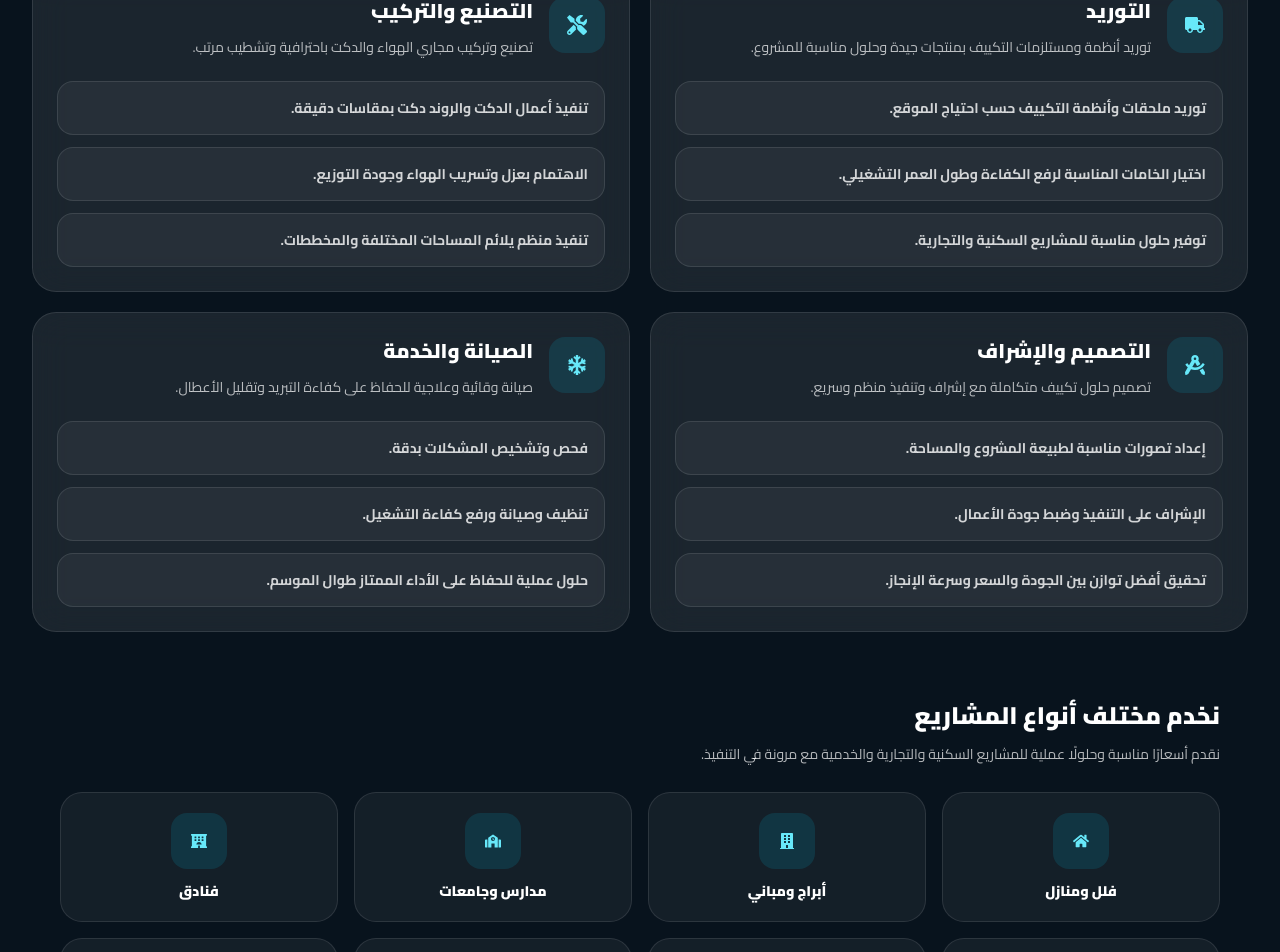
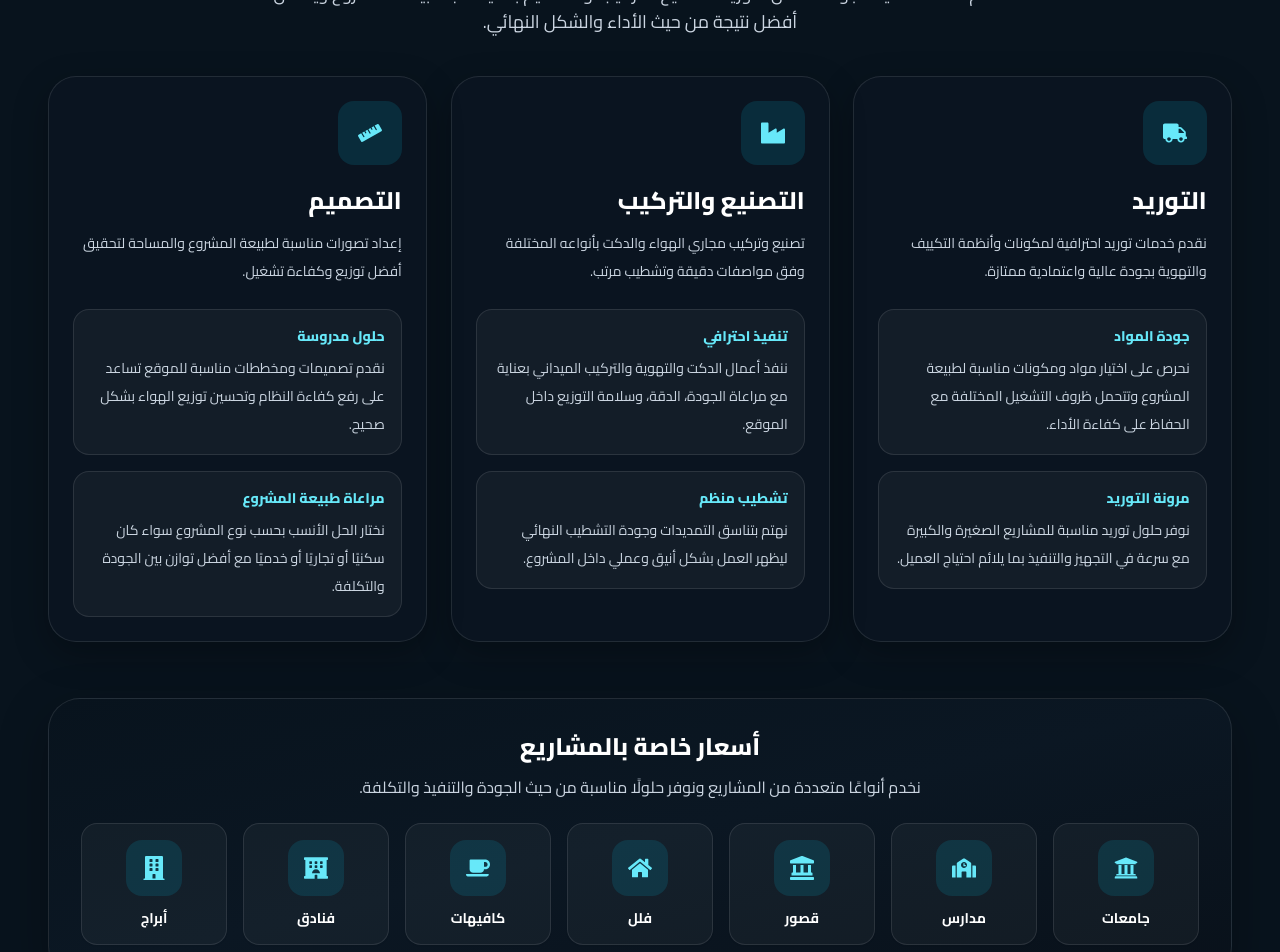
Before and after one commit to nawafonti123/riah-aljalid-clean, a Next.js app in the folder frontend/: page / in a window 1280 px wide. Shown: the part 3760-4712 px from the top of the page. Built offline with nearby package versions, Linux system fonts and the light colour scheme; no server answers.

Commit message:
Fix repeated public pages and improve layout

```diff
--- a/frontend/components/sections/Services.tsx
+++ b/frontend/components/sections/Services.tsx
@@ -1,180 +1,223 @@
 'use client';
 
-import { motion } from 'framer-motion';
+import { useRef } from 'react';
+import { motion, useInView } from 'framer-motion';
+import Tilt from 'react-parallax-tilt';
 import {
   FaTruck,
-  FaDraftingCompass,
-  FaTools,
-  FaWind,
-  FaSnowflake,
+  FaIndustry,
+  FaRuler,
+  FaUniversity,
+  FaSchool,
+  FaLandmark,
+  FaHome,
+  FaCoffee,
+  FaHotel,
   FaBuilding,
-  FaSchool,
-  FaHome,
-  FaHotel,
-  FaStore,
-  FaHospital,
-  FaIndustry,
+  FaWrench,
 } from 'react-icons/fa';
 
-type Service = {
+interface ServiceDetail {
+  title: string;
+  description: string;
+}
+
+interface StaticService {
   id: string;
   title: string;
-  icon: React.ComponentType<{ className?: string }>;
-  short: string;
-  details: string[];
-};
+  description: string;
+  icon: JSX.Element;
+  details: ServiceDetail[];
+}
 
-const servicesData: Service[] = [
+const servicesData: StaticService[] = [
   {
-    id: 'supply',
+    id: '1',
     title: 'التوريد',
-    icon: FaTruck,
-    short: 'توريد أنظمة ومستلزمات التكييف بمنتجات جيدة وحلول مناسبة للمشروع.',
+    icon: <FaTruck />,
+    description: 'نقدم خدمات توريد احترافية لمكونات وأنظمة التكييف والتهوية بجودة عالية واعتمادية ممتازة.',
     details: [
-      'توريد ملحقات وأنظمة التكييف حسب احتياج الموقع.',
-      'اختيار الخامات المناسبة لرفع الكفاءة وطول العمر التشغيلي.',
-      'توفير حلول مناسبة للمشاريع السكنية والتجارية.',
+      {
+        title: 'جودة المواد',
+        description:
+          'نحرص على اختيار مواد ومكونات مناسبة لطبيعة المشروع وتتحمل ظروف التشغيل المختلفة مع الحفاظ على كفاءة الأداء.',
+      },
+      {
+        title: 'مرونة التوريد',
+        description:
+          'نوفر حلول توريد مناسبة للمشاريع الصغيرة والكبيرة مع سرعة في التجهيز والتنفيذ بما يلائم احتياج العميل.',
+      },
     ],
   },
   {
-    id: 'duct',
+    id: '2',
     title: 'التصنيع والتركيب',
-    icon: FaTools,
-    short: 'تصنيع وتركيب مجاري الهواء والدكت باحترافية وتشطيب مرتب.',
+    icon: <FaIndustry />,
+    description: 'تصنيع وتركيب مجاري الهواء والدكت بأنواعه المختلفة وفق مواصفات دقيقة وتشطيب مرتب.',
     details: [
-      'تنفيذ أعمال الدكت والروند دكت بمقاسات دقيقة.',
-      'الاهتمام بعزل وتسريب الهواء وجودة التوزيع.',
-      'تنفيذ منظم يلائم المساحات المختلفة والمخططات.',
+      {
+        title: 'تنفيذ احترافي',
+        description:
+          'ننفذ أعمال الدكت والتهوية والتركيب الميداني بعناية مع مراعاة الجودة، الدقة، وسلامة التوزيع داخل الموقع.',
+      },
+      {
+        title: 'تشطيب منظم',
+        description:
+          'نهتم بتناسق التمديدات وجودة التشطيب النهائي ليظهر العمل بشكل أنيق وعملي داخل المشروع.',
+      },
     ],
   },
   {
-    id: 'design',
-    title: 'التصميم والإشراف',
-    icon: FaDraftingCompass,
-    short: 'تصميم حلول تكييف متكاملة مع إشراف وتنفيذ منظم وسريع.',
+    id: '3',
+    title: 'التصميم',
+    icon: <FaRuler />,
+    description: 'إعداد تصورات مناسبة لطبيعة المشروع والمساحة لتحقيق أفضل توزيع وكفاءة تشغيل.',
     details: [
-      'إعداد تصورات مناسبة لطبيعة المشروع والمساحة.',
-      'الإشراف على التنفيذ وضبط جودة الأعمال.',
-      'تحقيق أفضل توازن بين الجودة والسعر وسرعة الإنجاز.',
-    ],
-  },
-  {
-    id: 'maintenance',
-    title: 'الصيانة والخدمة',
-    icon: FaSnowflake,
-    short: 'صيانة وقائية وعلاجية للحفاظ على كفاءة التبريد وتقليل الأعطال.',
-    details: [
-      'فحص وتشخيص المشكلات بدقة.',
-      'تنظيف وصيانة ورفع كفاءة التشغيل.',
-      'حلول عملية للحفاظ على الأداء الممتاز طوال الموسم.',
+      {
+        title: 'حلول مدروسة',
+        description:
+          'نقدم تصميمات ومخططات مناسبة للموقع تساعد على رفع كفاءة النظام وتحسين توزيع الهواء بشكل صحيح.',
+      },
+      {
+        title: 'مراعاة طبيعة المشروع',
+        description:
+          'نختار الحل الأنسب بحسب نوع المشروع سواء كان سكنيًا أو تجاريًا أو خدميًا مع أفضل توازن بين الجودة والتكلفة.',
+      },
     ],
   },
 ];
 
-const sectors = [
-  { icon: FaHome, name: 'فلل ومنازل' },
-  { icon: FaBuilding, name: 'أبراج ومباني' },
-  { icon: FaSchool, name: 'مدارس وجامعات' },
+const projectIcons = [
+  { icon: FaUniversity, name: 'جامعات' },
+  { icon: FaSchool, name: 'مدارس' },
+  { icon: FaLandmark, name: 'قصور' },
+  { icon: FaHome, name: 'فلل' },
+  { icon: FaCoffee, name: 'كافيهات' },
   { icon: FaHotel, name: 'فنادق' },
-  { icon: FaStore, name: 'معارض ومحلات' },
-  { icon: FaHospital, name: 'مرافق خدمية' },
-  { icon: FaIndustry, name: 'مصانع ومستودعات' },
-  { icon: FaWind, name: 'مشاريع تهوية ودكت' },
+  { icon: FaBuilding, name: 'أبراج' },
 ];
 
 export default function Services() {
+  const ref = useRef<HTMLElement | null>(null);
+  const inView = useInView(ref, { once: true, amount: 0.12 });
+
   return (
-    <section id="services" className="section-shell">
-      <div className="container">
-        <div className="mb-10 max-w-3xl">
-          <span className="mb-4 inline-flex rounded-full border border-cyan-400/20 bg-cyan-400/10 px-4 py-2 text-sm font-black text-cyan-300">
+    <section
+      ref={ref}
+      className="relative overflow-hidden px-4 py-16 md:px-8 lg:px-12"
+    >
+      <div className="mx-auto max-w-7xl">
+        <motion.div
+          initial={{ opacity: 0, y: 28 }}
+          animate={inView ? { opacity: 1, y: 0 } : {}}
+          transition={{ duration: 0.6 }}
+          className="mb-10 text-center"
+        >
+          <div className="mb-4 inline-flex items-center gap-2 rounded-full border border-cyan-400/25 bg-cyan-400/10 px-4 py-2 text-sm font-bold text-cyan-700 dark:text-cyan-300">
+            <FaWrench />
             خدماتنا
-          </span>
-          <h2 className="section-title">حلول متكاملة في التكييف والتبريد</h2>
-          <p className="section-subtitle">
-            نقدم باقة متنوعة من الخدمات التي تغطي التوريد والتركيب والتصميم
-            والصيانة، مع اهتمام كبير بالتفاصيل وجودة التنفيذ والمظهر النهائي.
+          </div>
+
+          <h2 className="text-3xl font-extrabold tracking-tight text-slate-900 dark:text-white md:text-4xl">
+            حلول متكاملة في التكييف والتبريد والتهوية
+          </h2>
+
+          <p className="mx-auto mt-4 max-w-3xl text-base leading-8 text-slate-600 dark:text-slate-300 md:text-lg">
+            نقدم خدمات عالية الجودة تشمل التوريد، التصنيع، التركيب، والتصميم
+            بما يناسب طبيعة المشروع ويضمن أفضل نتيجة من حيث الأداء والشكل النهائي.
           </p>
+        </motion.div>
+
+        <div className="grid grid-cols-1 gap-6 md:grid-cols-2 xl:grid-cols-3">
+          {servicesData.map((service, index) => (
+            <motion.div
+              key={service.id}
+              initial={{ opacity: 0, y: 30 }}
+              animate={inView ? { opacity: 1, y: 0 } : {}}
+              transition={{ duration: 0.55, delay: index * 0.08 }}
+            >
+              <Tilt
+                tiltMaxAngleX={6}
+                tiltMaxAngleY={6}
+                glareEnable
+                glareMaxOpacity={0.12}
+                scale={1.01}
+                className="h-full"
+              >
+                <div className="h-full rounded-[28px] border border-slate-200 bg-white/90 p-6 shadow-[0_12px_35px_rgba(15,23,42,0.08)] backdrop-blur-sm transition-all duration-300 hover:-translate-y-1 hover:shadow-[0_18px_45px_rgba(15,23,42,0.12)] dark:border-white/10 dark:bg-[#0b1622]/85 dark:shadow-[0_12px_35px_rgba(0,0,0,0.28)]">
+                  <div className="mb-5 flex h-16 w-16 items-center justify-center rounded-2xl bg-cyan-100 text-2xl text-cyan-600 dark:bg-cyan-500/15 dark:text-cyan-300">
+                    {service.icon}
+                  </div>
+
+                  <h3 className="mb-3 text-2xl font-extrabold text-slate-900 dark:text-white">
+                    {service.title}
+                  </h3>
+
+                  <p className="mb-6 text-sm leading-7 text-slate-600 dark:text-slate-300">
+                    {service.description}
+                  </p>
+
+                  <div className="space-y-4">
+                    {service.details.map((detail, i) => (
+                      <div
+                        key={i}
+                        className="rounded-2xl border border-slate-200 bg-slate-50/90 p-4 dark:border-white/10 dark:bg-white/[0.04]"
+                      >
+                        <h4 className="mb-2 text-sm font-extrabold text-slate-900 dark:text-cyan-300">
+                          {detail.title}
+                        </h4>
+                        <p className="text-sm leading-7 text-slate-600 dark:text-slate-300">
+                          {detail.description}
+                        </p>
+                      </div>
+                    ))}
+                  </div>
+                </div>
+              </Tilt>
+            </motion.div>
+          ))}
         </div>
 
-        <div className="grid gap-5 xl:grid-cols-2">
-          {servicesData.map((service, index) => {
-            const Icon = service.icon;
-
-            return (
-              <motion.div
-                key={service.id}
-                initial={{ opacity: 0, y: 24 }}
-                whileInView={{ opacity: 1, y: 0 }}
-                viewport={{ once: true, amount: 0.15 }}
-                transition={{ duration: 0.4, delay: index * 0.05 }}
-                className="glass-card p-6"
-              >
-                <div className="mb-5 flex items-start gap-4">
-                  <div className="flex h-14 w-14 shrink-0 items-center justify-center rounded-2xl bg-cyan-500/15 text-cyan-300">
-                    <Icon className="text-xl" />
-                  </div>
-
-                  <div>
-                    <h3 className="text-xl font-black text-white">
-                      {service.title}
-                    </h3>
-                    <p className="mt-2 text-sm leading-7 text-white/70">
-                      {service.short}
-                    </p>
-                  </div>
-                </div>
-
-                <div className="grid gap-3">
-                  {service.details.map((detail) => (
-                    <div
-                      key={detail}
-                      className="rounded-2xl border border-white/10 bg-white/5 px-4 py-3 text-sm font-bold leading-7 text-white/80"
-                    >
-                      {detail}
-                    </div>
-                  ))}
-                </div>
-              </motion.div>
-            );
-          })}
-        </div>
-
-        <div className="mt-10 soft-card p-6 md:p-7">
-          <div className="mb-6">
-            <h3 className="text-2xl font-black text-white">
-              نخدم مختلف أنواع المشاريع
+        <motion.div
+          initial={{ opacity: 0, y: 28 }}
+          animate={inView ? { opacity: 1, y: 0 } : {}}
+          transition={{ duration: 0.65, delay: 0.2 }}
+          className="mt-14 rounded-[32px] border border-slate-200 bg-gradient-to-br from-cyan-50 via-white to-slate-50 p-6 shadow-[0_12px_40px_rgba(15,23,42,0.06)] dark:border-white/10 dark:from-[#08131d] dark:via-[#0b1723] dark:to-[#09111a] dark:shadow-[0_16px_50px_rgba(0,0,0,0.28)] md:p-8"
+        >
+          <div className="mb-6 text-center">
+            <h3 className="text-2xl font-extrabold text-slate-900 dark:text-white">
+              أسعار خاصة بالمشاريع
             </h3>
-            <p className="mt-2 text-sm leading-7 text-white/70">
-              نقدم أسعارًا مناسبة وحلولًا عملية للمشاريع السكنية والتجارية
-              والخدمية مع مرونة في التنفيذ.
+            <p className="mt-3 text-sm leading-7 text-slate-600 dark:text-slate-300 md:text-base">
+              نخدم أنواعًا متعددة من المشاريع ونوفر حلولًا مناسبة من حيث الجودة
+              والتنفيذ والتكلفة.
             </p>
           </div>
 
-          <div className="grid gap-4 sm:grid-cols-2 lg:grid-cols-4">
-            {sectors.map((item, index) => {
+          <div className="grid grid-cols-2 gap-4 md:grid-cols-3 xl:grid-cols-7">
+            {projectIcons.map((item, index) => {
               const Icon = item.icon;
 
               return (
                 <motion.div
                   key={item.name}
-                  initial={{ opacity: 0, y: 18 }}
-                  whileInView={{ opacity: 1, y: 0 }}
-                  viewport={{ once: true, amount: 0.15 }}
-                  transition={{ duration: 0.35, delay: index * 0.04 }}
-                  className="rounded-[22px] border border-white/10 bg-white/5 p-5 text-center"
+                  initial={{ opacity: 0, scale: 0.95 }}
+                  animate={inView ? { opacity: 1, scale: 1 } : {}}
+                  transition={{ duration: 0.35, delay: 0.06 * index }}
+                  className="group rounded-2xl border border-slate-200 bg-white/80 p-4 text-center shadow-sm transition-all duration-300 hover:-translate-y-1 hover:shadow-md dark:border-white/10 dark:bg-white/[0.04]"
                 >
-                  <div className="mx-auto mb-3 flex h-14 w-14 items-center justify-center rounded-2xl bg-cyan-500/15 text-cyan-300">
+                  <div className="mx-auto mb-3 flex h-14 w-14 items-center justify-center rounded-2xl bg-cyan-100 text-2xl text-cyan-600 transition-transform duration-300 group-hover:scale-110 dark:bg-cyan-500/15 dark:text-cyan-300">
                     <Icon />
                   </div>
-                  <h4 className="text-sm font-black text-white">
+
+                  <div className="text-sm font-bold text-slate-800 dark:text-white">
                     {item.name}
-                  </h4>
+                  </div>
                 </motion.div>
               );
             })}
           </div>
-        </div>
+        </motion.div>
       </div>
     </section>
   );
```
